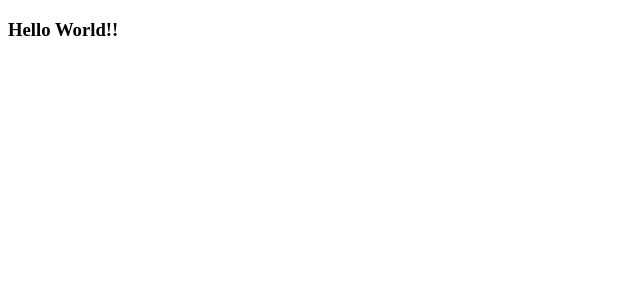
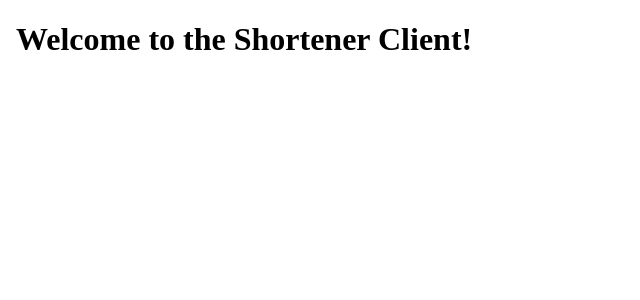
Before and after one commit to CristhianMotoche/shortener-react, a React app: page / in a window 1280 px wide. Shown: the top 300 px of the page, without its empty margins (0-640 px from the left). Built offline with nearby package versions, Linux system fonts and the light colour scheme.

Commit message:
Create home page and Main component

```diff
--- a/src/HelloWorld.tsx
+++ /dev/null
@@ -1,7 +0,0 @@
-import React from 'react';
-
-const HelloWorld: () => JSX.Element = () => {
-  return (<h3>Hello World!!</h3>);
-};
-
-export default HelloWorld;
--- /dev/null
+++ b/src/components/Main.tsx
@@ -0,0 +1,16 @@
+import React from "react";
+
+
+type Props = {
+  children: JSX.Element
+};
+
+const Main = ({ children }: Props): JSX.Element => (
+  <body>
+    <main>
+      {children}
+    </main>
+  </body>
+);
+
+export default Main;
--- a/src/index.tsx
+++ b/src/index.tsx
@@ -1,6 +1,6 @@
 import React from 'react';
 import { render } from 'react-dom';
 
-import HelloWorld from './HelloWorld';
+import Home from './pages/Home';
 
-render(<HelloWorld />, document.getElementById('root'));
+render(<Home />, document.getElementById('root'));
--- /dev/null
+++ b/src/pages/Home.tsx
@@ -0,0 +1,12 @@
+import React from 'react';
+import Main from "../components/Main";
+
+const Home: () => JSX.Element = () => {
+  return (
+    <Main>
+      <h1>Welcome to the Shortener Client!</h1>
+    </Main>
+  );
+};
+
+export default Home;
```
Also changed, not shown: 2 other files (tests, documents, lock files or other folders).
